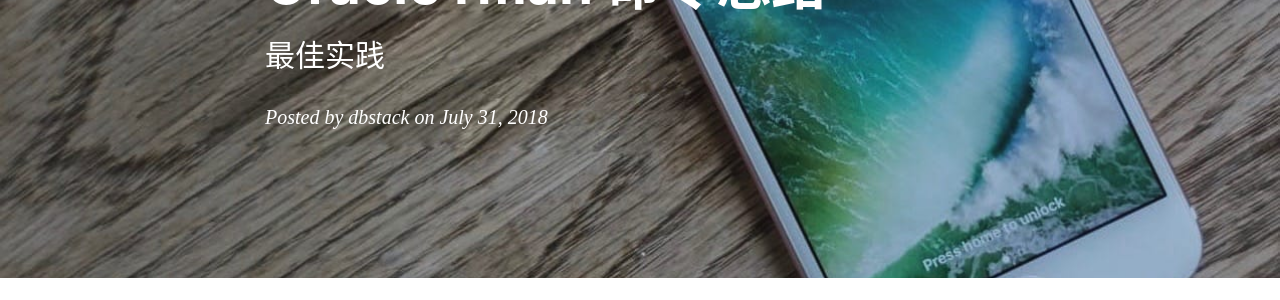
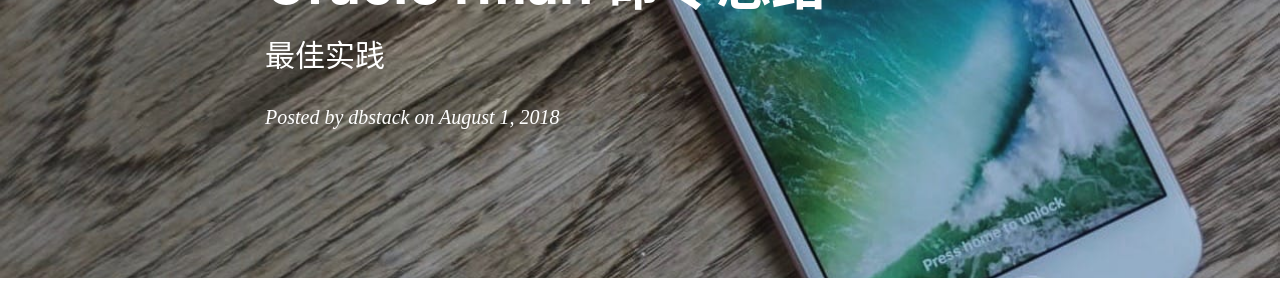
Before and after one commit to weiyanwei412/weiyanwei412.github.io, a Jekyll site: the page built from _posts/2018-08-01-Oracle rman 命令总结.md, in a window 1280 px wide and 900 px high. Shown: the part 245-545 px from the top of the window. Built offline with Jekyll 4.4.1, drawn with Linux system fonts in a browser that asks for light colours; nearby versions of some CDN libraries; comment, search, counter and statistics services are not loaded.

Commit message:
Update 2018-08-01-Oracle rman 命令总结.md

```diff
--- a/_posts/2018-08-01-Oracle rman 命令总结.md
+++ b/_posts/2018-08-01-Oracle rman 命令总结.md
@@ -2,7 +2,7 @@
 layout:     post
 title:     Oracle rman 命令总结
 subtitle:   最佳实践
-date:       2018-07-31
+date:       2018-08-01
 author:     dbstack
 header-img: img/post-bg-ios10.jpg
 catalog: true
```
